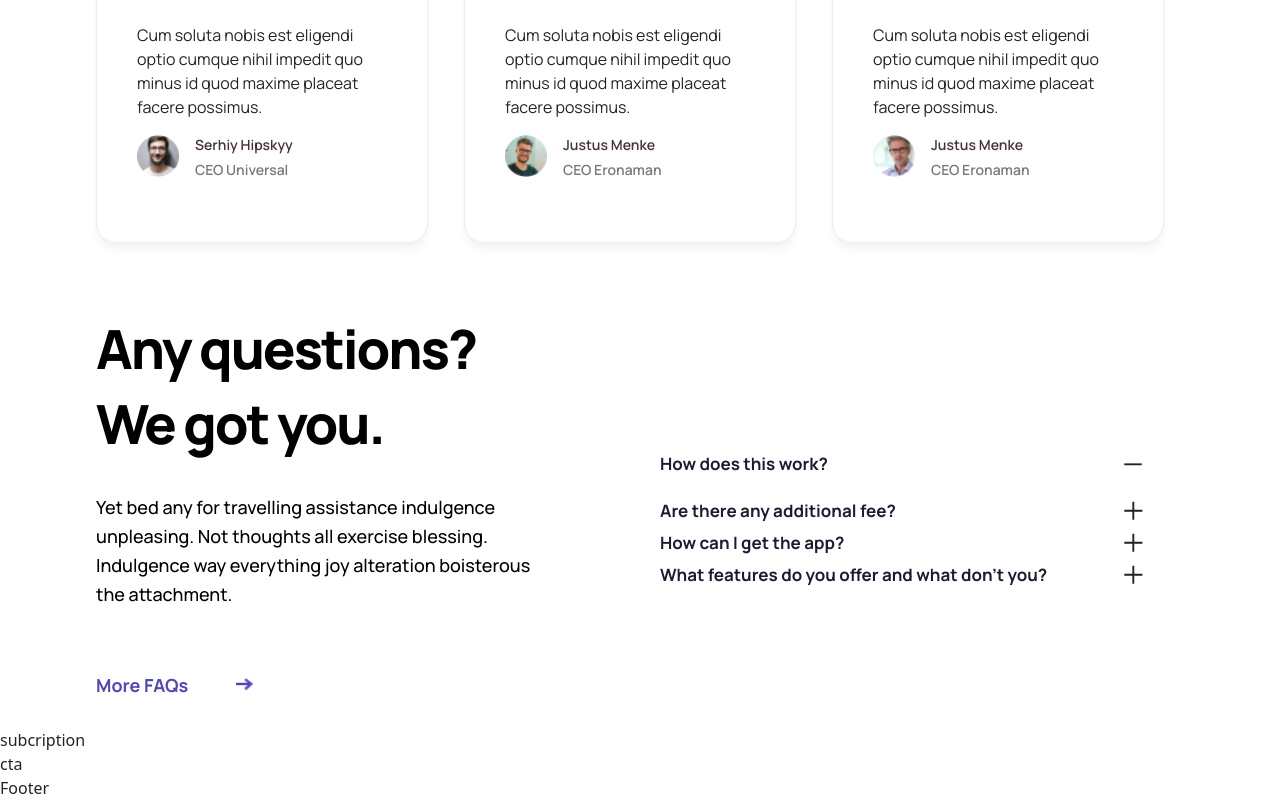
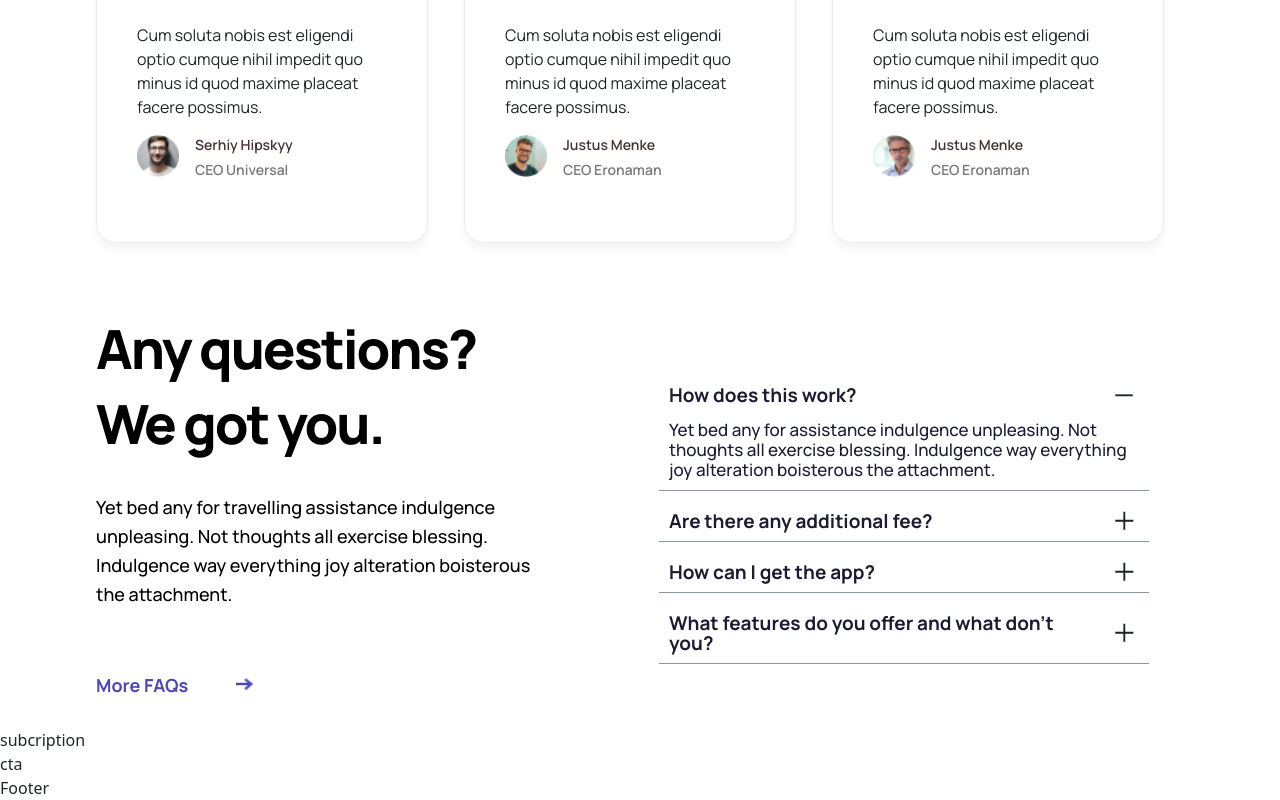
Before and after one commit to jam-jam200/sass-landing-page, a React (Vite) app: page / in a window 1280 px wide. Shown: the part 3382-4182 px from the top of the page. Built offline with nearby package versions, Linux system fonts and the light colour scheme.

Commit message:
accordions

```diff
--- a/src/components/Accordions/Accordion.scss
+++ b/src/components/Accordions/Accordion.scss
@@ -4,8 +4,13 @@
   margin: 0 auto;
   padding: 25px;
 
+  .open .arshakir__accordion-answer {
+    max-height: 1000px !important;
+    opacity: 1 !important;
+  }
+
   .open .arshakir__accordion-question {
-    margin-bottom: 15px;
+    margin-bottom: 15px !important;
 
     &::after {
       background-image: url("../../assets/minus.svg") !important;
@@ -19,13 +24,14 @@
 
   .arshakir__accordion__question-faq {
     margin: 10px;
-    padding: 1px;
+    padding: 10px;
+    border-bottom: 1px solid #8896A6;
 
     .arshakir__accordion-question {
       position: relative;
       font-family: var(--font-family);
       font-weight: 700;
-      font-size: 17px;
+      font-size: 19px;
       line-height: 20px;
       color: #1b1c31;
       padding-right: 80px;
@@ -52,10 +58,9 @@
       opacity: 0;
       max-height: 0;
       overflow-y: hidden;
-      transition: all 0.4s ease;
       font-family: var(--font-family);
-      font-weight: 400;
-      font-size: 15px;
+      font-weight: 500;
+      font-size: 17px;
       line-height: 20px;
       color: #1b1c31;
     }
```
